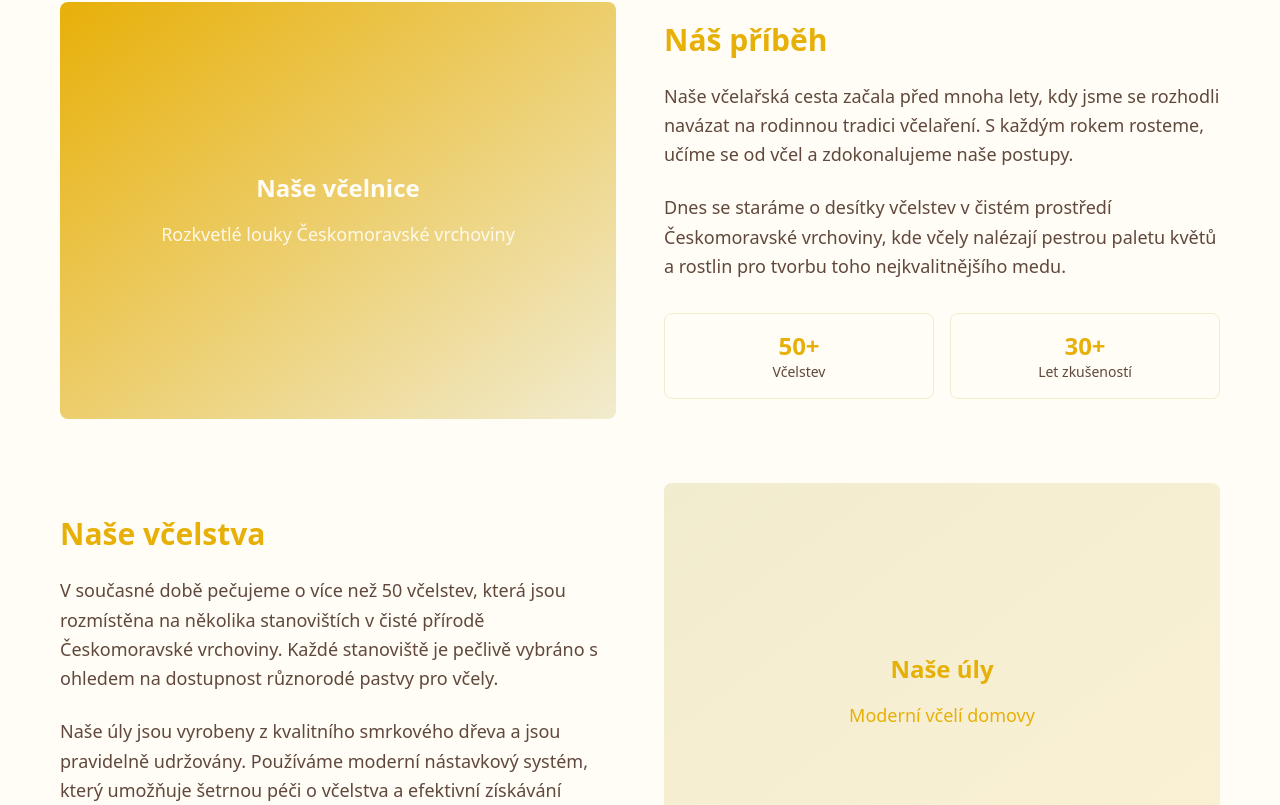
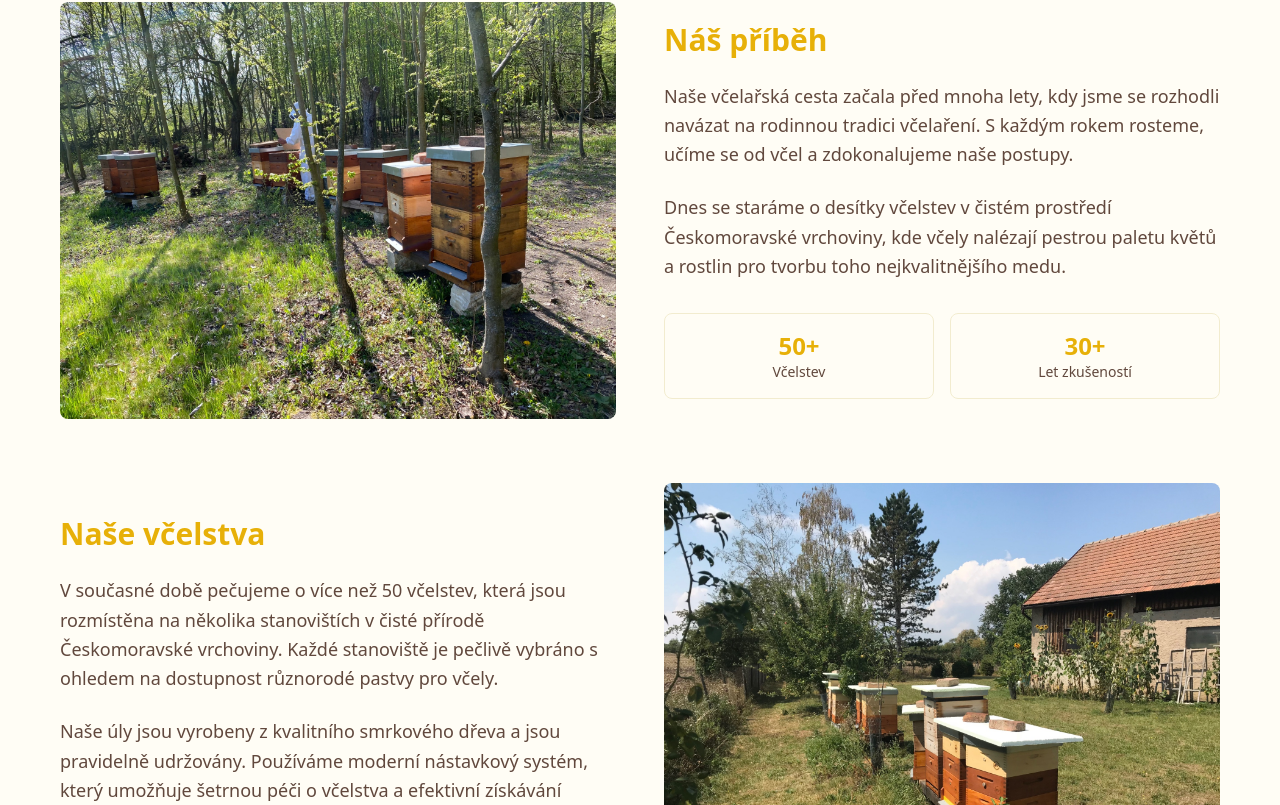
Before and after one commit to Hyneeck/mvfarma, a React (Vite) app: page /o-nas in a window 1280 px wide. Shown: the part 475-1280 px from the top of the page. Built offline with nearby package versions, Linux system fonts and the light colour scheme.

Commit message:
Update images across website
Apply provided images to various sections of the website, including the gallery page.

```diff
--- a/src/components/MVFarmaProduce.tsx
+++ b/src/components/MVFarmaProduce.tsx
@@ -34,8 +34,14 @@ const MVFarmaProduce = () => {
           {honeyTypes.map((honey, index) => (
             <ScrollAnimation key={index} animation="scale-in" delay={index * 100}>
               <div className="bg-card border border-border rounded-lg overflow-hidden shadow-lg hover:shadow-xl hover:-translate-y-2 transition-all duration-300">
-                <div className="bg-gradient-to-br from-accent to-secondary p-8">
-                  <honey.icon className="text-primary w-16 h-16 mb-4" />
+                <div className="aspect-[3/2] relative overflow-hidden">
+                  <img
+                    src={index === 0 ? "/lovable-uploads/c2c6f111-8b0d-40b0-94ac-b52e9992d935.png" : "/lovable-uploads/becb71bc-a935-453e-99e1-ed42b99576c1.png"}
+                    alt={index === 0 ? "Podzimní včelnice" : "Květy pro včely"}
+                    className="w-full h-full object-cover"
+                  />
+                </div>
+                <div className="p-6">
                   <h3 className="text-2xl font-bold text-foreground mb-3">{honey.title}</h3>
                   <p className="text-muted-foreground text-lg leading-relaxed mb-4">{honey.description}</p>
                   <div className="text-2xl font-bold text-primary">{honey.price}</div>
--- a/src/pages/AboutPage.tsx
+++ b/src/pages/AboutPage.tsx
@@ -28,11 +28,12 @@ const AboutPage = () => {
         <div className="container mx-auto px-5 max-w-[1200px]">
           <div className="grid grid-cols-1 lg:grid-cols-2 gap-12 items-center mb-16">
             <ScrollAnimation animation="slide-in-left">
-              <div className="aspect-[4/3] bg-gradient-to-br from-primary to-secondary rounded-lg flex items-center justify-center">
-                <div className="text-center text-primary-foreground p-8">
-                  <h3 className="text-2xl font-bold mb-4">Naše včelnice</h3>
-                  <p className="text-lg opacity-90">Rozkvetlé louky Českomoravské vrchoviny</p>
-                </div>
+              <div className="aspect-[4/3] rounded-lg overflow-hidden">
+                <img
+                  src="/lovable-uploads/54f5fbc3-f416-48e1-a918-3d7af5366e79.png"
+                  alt="Včelnice v lese"
+                  className="w-full h-full object-cover"
+                />
               </div>
             </ScrollAnimation>
 
@@ -79,11 +80,12 @@ const AboutPage = () => {
             </ScrollAnimation>
 
             <ScrollAnimation animation="slide-in-right">
-              <div className="aspect-[4/3] bg-gradient-to-br from-secondary to-accent rounded-lg flex items-center justify-center">
-                <div className="text-center text-primary p-8">
-                  <h3 className="text-2xl font-bold mb-4">Naše úly</h3>
-                  <p className="text-lg">Moderní včelí domovy</p>
-                </div>
+              <div className="aspect-[4/3] rounded-lg overflow-hidden">
+                <img
+                  src="/lovable-uploads/64b3e077-193e-499a-ba35-1b4651181cc2.png"
+                  alt="Včelnice u statku"
+                  className="w-full h-full object-cover"
+                />
               </div>
             </ScrollAnimation>
           </div>
--- a/src/pages/HoneyPage.tsx
+++ b/src/pages/HoneyPage.tsx
@@ -49,8 +49,12 @@ const HoneyPage = () => {
               <ScrollAnimation key={index} animation="fade-in" delay={index * 200}>
                 <div className={`grid grid-cols-1 lg:grid-cols-2 gap-12 items-center ${index % 2 === 1 ? 'lg:grid-flow-col-dense' : ''}`}>
                   <div className={index % 2 === 1 ? 'lg:col-start-2' : ''}>
-                    <div className="aspect-[4/3] bg-gradient-to-br from-accent to-secondary rounded-lg flex items-center justify-center">
-                      <honey.icon className="text-primary w-24 h-24" />
+                    <div className="aspect-[4/3] rounded-lg overflow-hidden">
+                      <img
+                        src={index === 0 ? "/lovable-uploads/97d77a5f-2635-4ebe-84d3-6931c7d78f17.png" : "/lovable-uploads/becb71bc-a935-453e-99e1-ed42b99576c1.png"}
+                        alt={index === 0 ? "Práce s úly" : "Květy pro včely"}
+                        className="w-full h-full object-cover"
+                      />
                     </div>
                   </div>
                   <div className={index % 2 === 1 ? 'lg:col-start-1 lg:row-start-1' : ''}>
@@ -116,11 +120,12 @@ const HoneyPage = () => {
         <div className="container mx-auto px-5 max-w-[1200px]">
           <div className="grid grid-cols-1 lg:grid-cols-2 gap-12 items-center mb-16">
             <ScrollAnimation animation="slide-in-left">
-              <div className="aspect-[4/3] bg-gradient-to-br from-primary/20 to-secondary rounded-lg flex items-center justify-center">
-                <div className="text-center text-primary p-8">
-                  <h3 className="text-2xl font-bold mb-4">Naše úly</h3>
-                  <p className="text-lg">50+ včelstev v přírodě</p>
-                </div>
+              <div className="aspect-[4/3] rounded-lg overflow-hidden">
+                <img
+                  src="/lovable-uploads/0b66bf50-89ff-4f01-bb65-989583bc0630.png"
+                  alt="Včelaři při práci"
+                  className="w-full h-full object-cover"
+                />
               </div>
             </ScrollAnimation>
 
```
